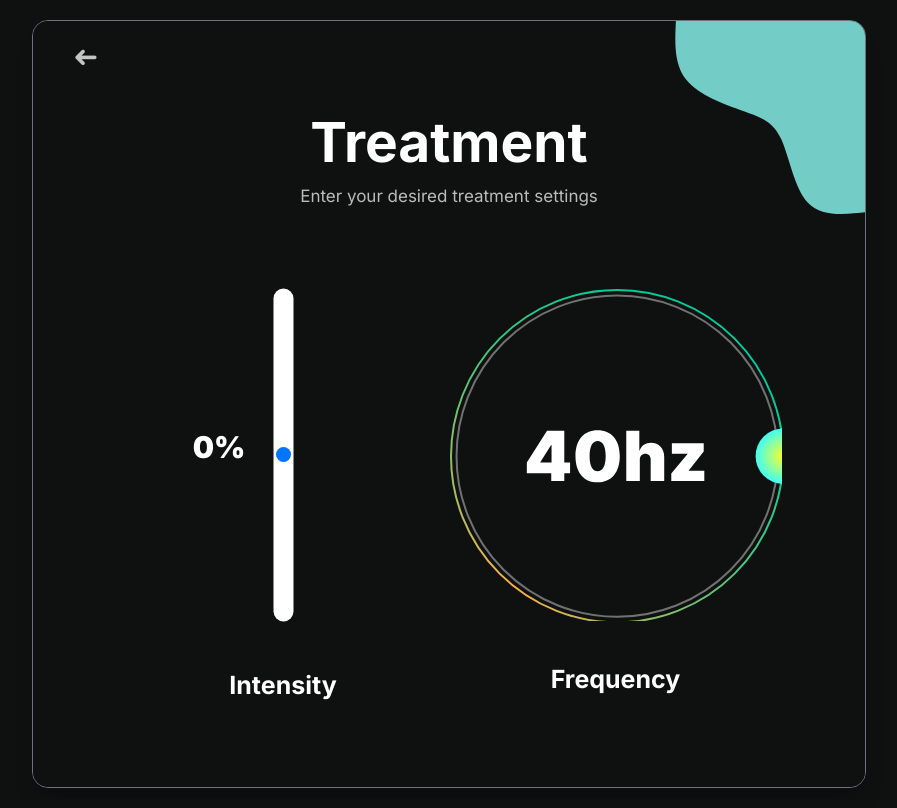
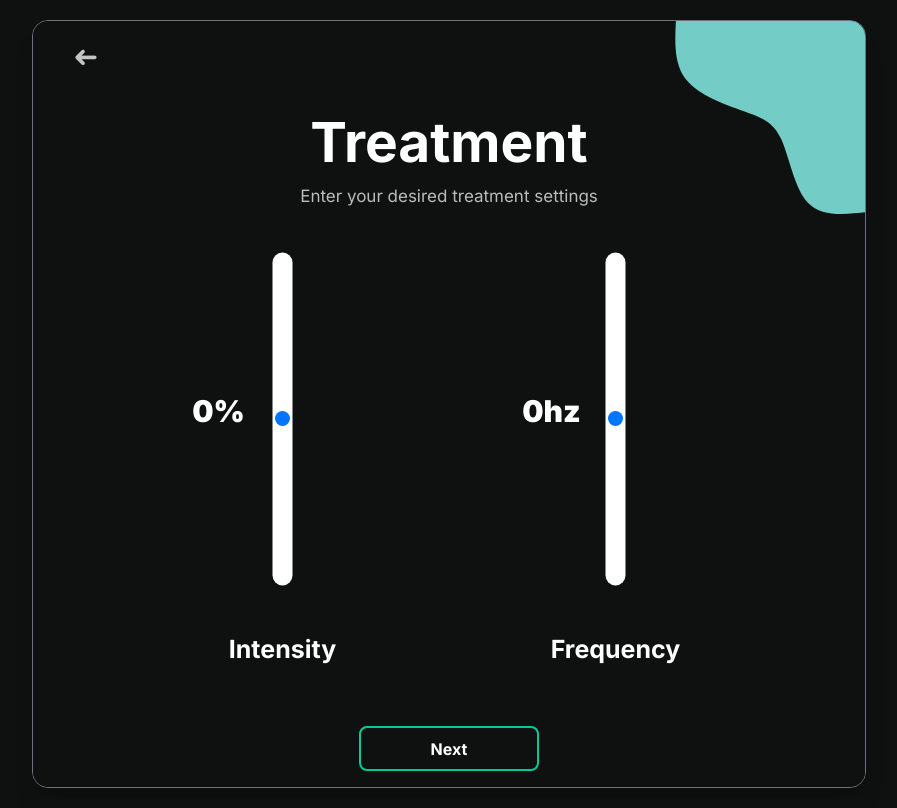
Before and after one commit to statusunknown418/bio-clickable-app, a Next.js app: page /treatmentSettings in a window 1280 px wide. Shown: the whole page, without its empty margins (191-1088 px from the left). Built offline with nearby package versions, Linux system fonts and the light colour scheme.

Commit message:
fix: :bug: fixed frequency slider style

```diff
--- a/components/RegistrationScreen/MainRegistration.tsx
+++ b/components/RegistrationScreen/MainRegistration.tsx
@@ -15,8 +15,8 @@ export const MainRegistration: NextPage<Props> = () => {
         </h2>
       </div>
       {/* <LanguageSelector extraClassnames="mt-[130px]" />
-        * Deprecated for now
-      */}
+       * Deprecated for now
+       */}
       <Inputs extraClassnames="mt-[120px]" />
 
       <BtnNext href={'/treatmentSettings'} />
--- a/pages/treatmentSettings.tsx
+++ b/pages/treatmentSettings.tsx
@@ -43,12 +43,31 @@ const Treatment: NextPage<Props> = () => {
                 Intensity
               </p>
             </div>
-            <div className="flex flex-col justify-center items-center">
-              <div
+            <div className=" relative flex flex-col justify-center items-center my-48">
+              <input
+                className={`${styles.range} mt-2`}
+                onChange={(e) => {
+                  let value = e.target.value;
+                  setSlider(value);
+                  console.log(e.target.value);
+                }}
+                type="range"
+                min={0}
+                max={100}
+              />
+              <span className="text-[30px] font-black mr-32 -mt-10">
+                {slider}hz
+              </span>
+              <p className="absolute top-[230px] text-[25px] font-bold">
+                Frequency
+              </p>
+
+              {/* End of changes */}
+              {/* <div
                 style={{ backgroundImage: `url("/svg/Group 50.svg")` }}
                 className="mt-20 w-[332px] bg-no-repeat h-[332px] "
               />
-              <p className="pt-10 text-[25px] font-bold">Frequency</p>
+              <p className="pt-10 text-[25px] font-bold">Frequency</p> */}
             </div>
           </div>
 
```
